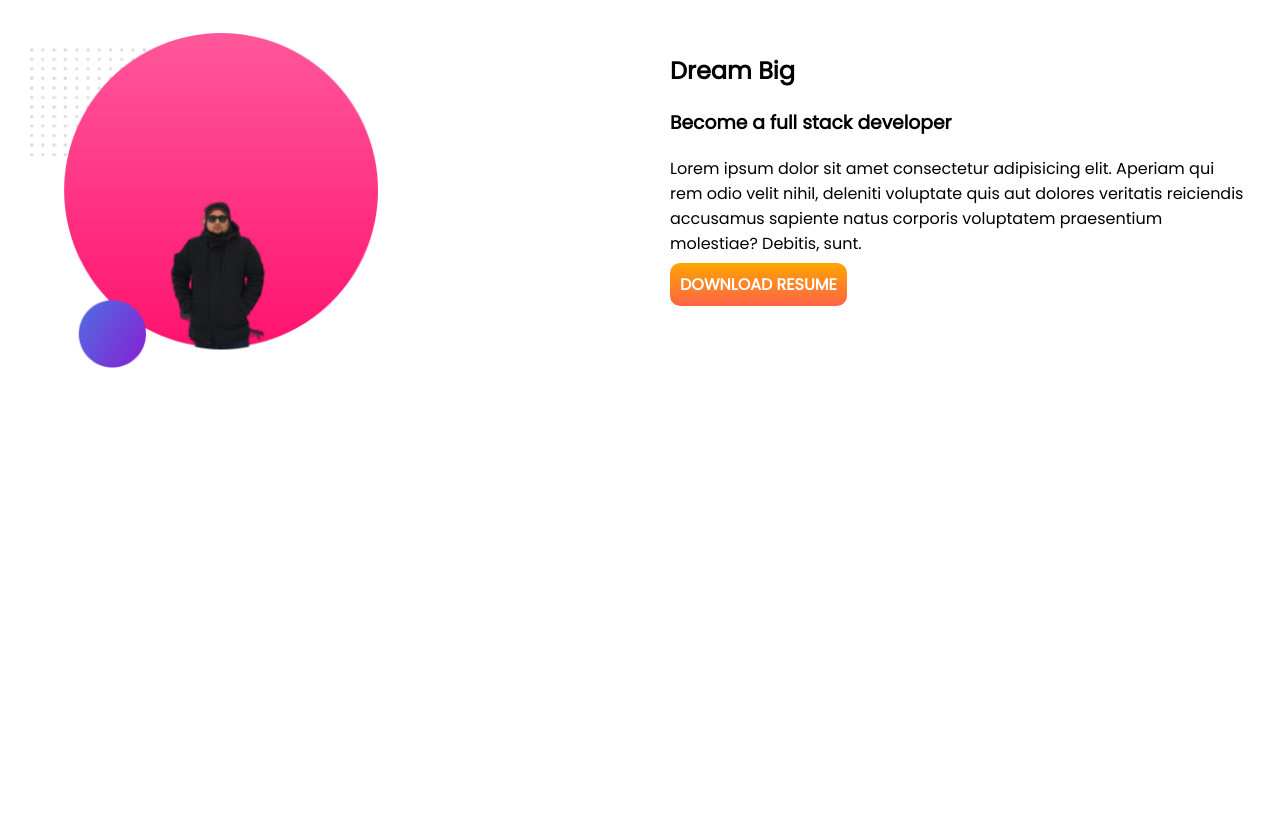
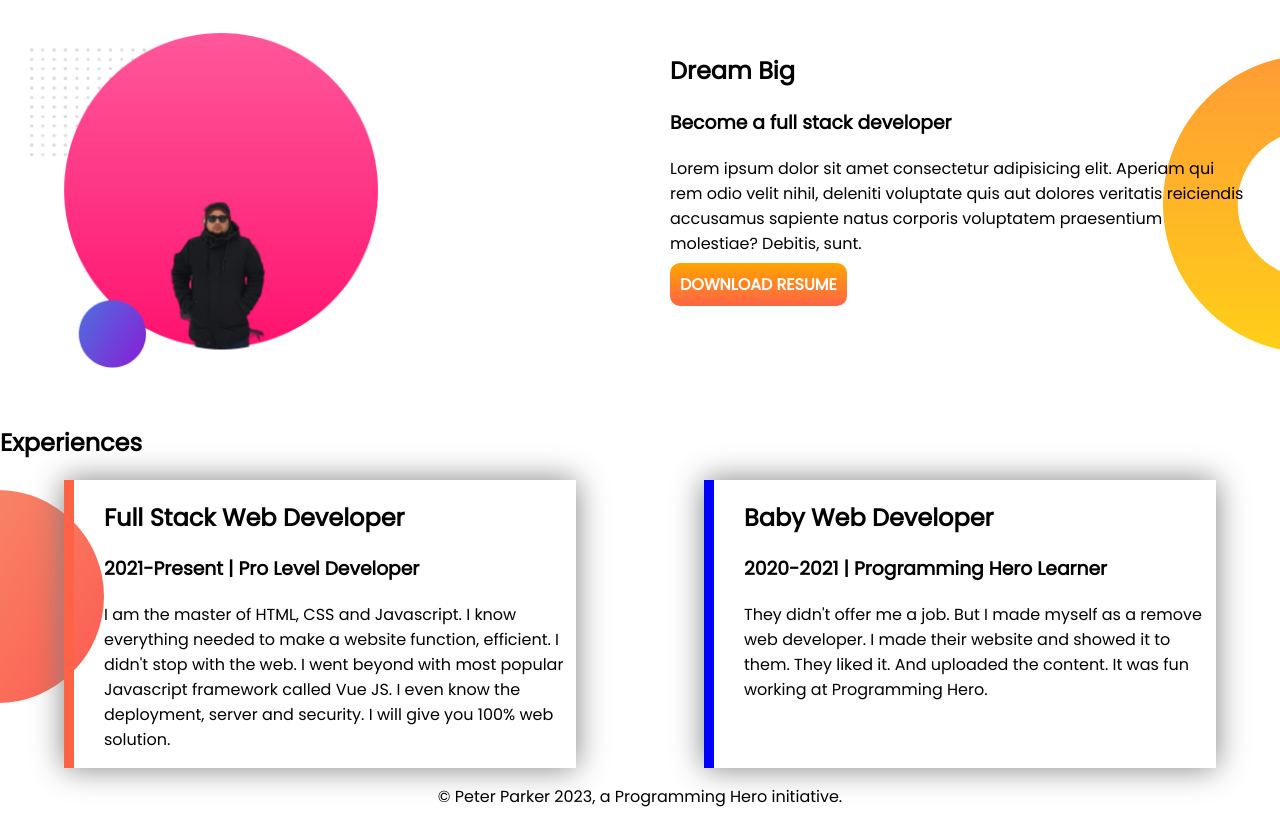
Before and after one commit to riyadhbd2/developer-portfolio, a plain HTML site: page index.html in a window 1280 px wide. Shown: the part 409-1234 px from the top of the page. Before the commit the page ends 814 px from the top, so only its background shows below. Drawn offline with Linux system fonts and the light colour scheme.

Commit message:
footer added

```diff
--- a/index.html
+++ b/index.html
@@ -33,7 +33,24 @@
             <p>Lorem ipsum dolor sit amet consectetur adipisicing elit. Aperiam qui rem odio velit nihil, deleniti voluptate quis aut dolores veritatis reiciendis accusamus sapiente natus corporis voluptatem praesentium molestiae? Debitis, sunt.</p>
             <a class="link-button" href="https://www.youtube.com/" target="_blank">DOWNLOAD RESUME</a>
         </div>
-
     </section>
+    <section class="third">
+        <h1>Experiences</h1>
+        <div class="last">
+            <div id="first-part" class="part-item">
+                <h1>Full Stack Web Developer</h1>
+                <h3>2021-Present | Pro Level Developer</h3>
+                <p>I am the master of HTML, CSS and Javascript. I know everything needed to make a website function, efficient. I didn't stop with the web. I went beyond with most popular Javascript framework called Vue JS. I even know the deployment, server and security. I will give you 100% web solution.</p>
+            </div>
+            <div id="second-part" class="part-item">
+                <h1>Baby Web Developer</h1>
+                <h3>2020-2021 | Programming Hero Learner</h3>
+                <p>They didn't offer me a job. But I made myself as a remove web developer. I made their website and showed it to them. They liked it. And uploaded the content. It was fun working at Programming Hero.</p>
+            </div>
+        </div>
+    </section>
+    <footer>
+        <p>© Peter Parker 2023, a Programming Hero initiative.</p>
+    </footer>
 </body>
 </html>
--- a/style.css
+++ b/style.css
@@ -28,4 +28,33 @@ span{
 }
 .second{
     display: flex;
+    background-image: url(images/dream-bg.png);
+    background-repeat: no-repeat;
+    background-position: right;
 }
+
+.third{
+    background-image: url(images/exp-bg.png);
+    background-repeat: no-repeat;
+    background-position: left;
+}
+
+.last{
+    display: flex;
+}
+.part-item{
+    box-shadow: 0px 0px 30px gray;
+    width: 40%;
+    margin-left: 5%;
+    margin-right: 5%;
+    padding-left: 30px;
+}
+#first-part{
+    border-left: 10px solid tomato;
+}
+#second-part{
+    border-left: 10px solid blue;
+}
+footer p{
+    text-align: center;
+}
```
